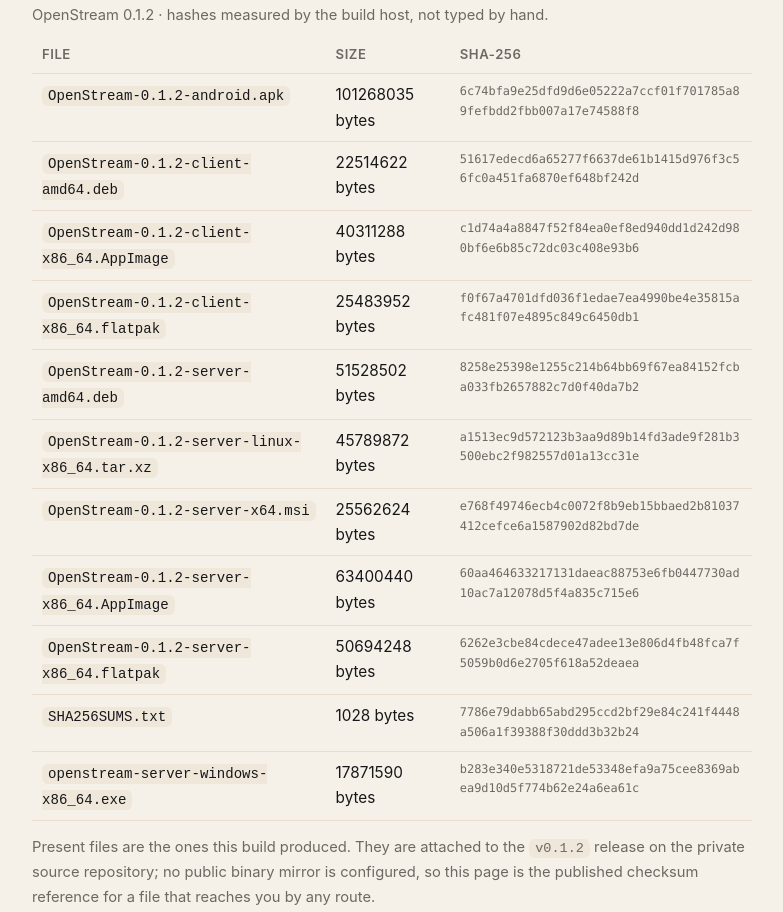
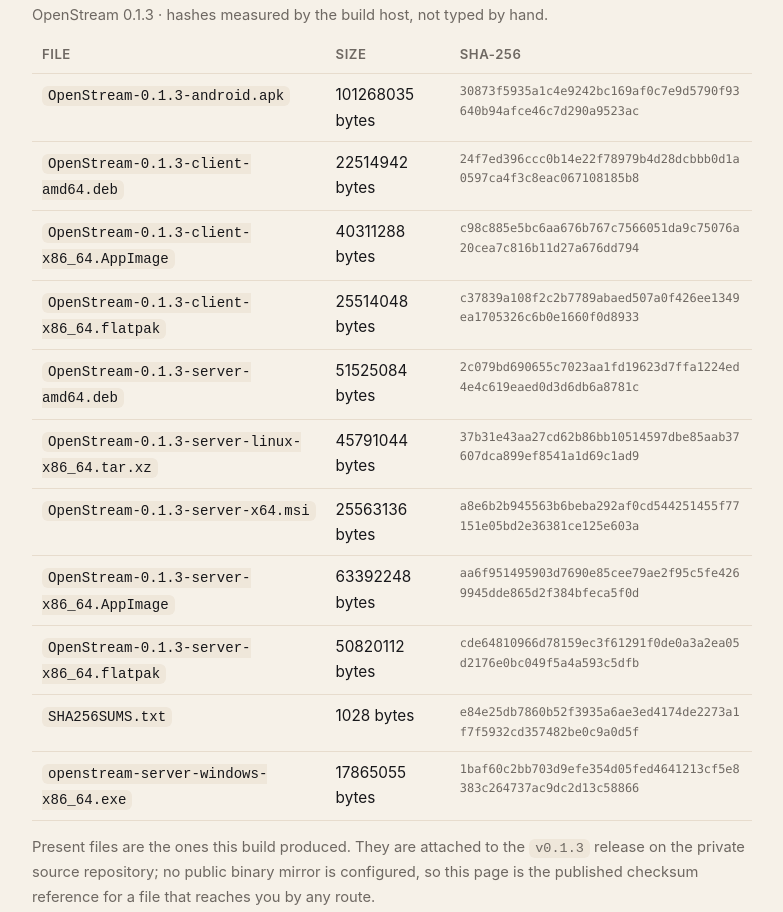
Before and after one commit to mhqurashi-apps/openstream, a plain HTML site: page downloads.html in a window 1280 px wide. Shown: the part 655-1567 px from the top of the page, without its empty margins (248-1031 px from the left). Drawn offline with Linux system fonts and the light colour scheme.

Commit message:
Publish the OpenStream public pages

```diff
--- a/downloads.html
+++ b/downloads.html
@@ -107,23 +107,23 @@
   <a href="https://github.com/MHQurashi/openstream/blob/master/docs/TESTING.md">docs/TESTING.md</a>.</p>
 
 <!-- artifacts:start -->
-  <p class="updated">OpenStream 0.1.2 &middot; hashes measured by the build host, not typed by hand.</p>
+  <p class="updated">OpenStream 0.1.3 &middot; hashes measured by the build host, not typed by hand.</p>
   <table>
     <tr><th>File</th><th>Size</th><th>SHA-256</th></tr>
-    <tr><td><code>OpenStream-0.1.2-android.apk</code></td><td>101268035 bytes</td><td class="hash">6c74bfa9e25dfd9d6e05222a7ccf01f701785a89fefbdd2fbb007a17e74588f8</td></tr>
-    <tr><td><code>OpenStream-0.1.2-client-amd64.deb</code></td><td>22514622 bytes</td><td class="hash">51617edecd6a65277f6637de61b1415d976f3c56fc0a451fa6870ef648bf242d</td></tr>
-    <tr><td><code>OpenStream-0.1.2-client-x86_64.AppImage</code></td><td>40311288 bytes</td><td class="hash">c1d74a4a8847f52f84ea0ef8ed940dd1d242d980bf6e6b85c72dc03c408e93b6</td></tr>
-    <tr><td><code>OpenStream-0.1.2-client-x86_64.flatpak</code></td><td>25483952 bytes</td><td class="hash">f0f67a4701dfd036f1edae7ea4990be4e35815afc481f07e4895c849c6450db1</td></tr>
-    <tr><td><code>OpenStream-0.1.2-server-amd64.deb</code></td><td>51528502 bytes</td><td class="hash">8258e25398e1255c214b64bb69f67ea84152fcba033fb2657882c7d0f40da7b2</td></tr>
-    <tr><td><code>OpenStream-0.1.2-server-linux-x86_64.tar.xz</code></td><td>45789872 bytes</td><td class="hash">a1513ec9d572123b3aa9d89b14fd3ade9f281b3500ebc2f982557d01a13cc31e</td></tr>
-    <tr><td><code>OpenStream-0.1.2-server-x64.msi</code></td><td>25562624 bytes</td><td class="hash">e768f49746ecb4c0072f8b9eb15bbaed2b81037412cefce6a1587902d82bd7de</td></tr>
-    <tr><td><code>OpenStream-0.1.2-server-x86_64.AppImage</code></td><td>63400440 bytes</td><td class="hash">60aa464633217131daeac88753e6fb0447730ad10ac7a12078d5f4a835c715e6</td></tr>
-    <tr><td><code>OpenStream-0.1.2-server-x86_64.flatpak</code></td><td>50694248 bytes</td><td class="hash">6262e3cbe84cdece47adee13e806d4fb48fca7f5059b0d6e2705f618a52deaea</td></tr>
-    <tr><td><code>SHA256SUMS.txt</code></td><td>1028 bytes</td><td class="hash">7786e79dabb65abd295ccd2bf29e84c241f4448a506a1f39388f30ddd3b32b24</td></tr>
-    <tr><td><code>openstream-server-windows-x86_64.exe</code></td><td>17871590 bytes</td><td class="hash">b283e340e5318721de53348efa9a75cee8369abea9d10d5f774b62e24a6ea61c</td></tr>
+    <tr><td><code>OpenStream-0.1.3-android.apk</code></td><td>101268035 bytes</td><td class="hash">30873f5935a1c4e9242bc169af0c7e9d5790f93640b94afce46c7d290a9523ac</td></tr>
+    <tr><td><code>OpenStream-0.1.3-client-amd64.deb</code></td><td>22514942 bytes</td><td class="hash">24f7ed396ccc0b14e22f78979b4d28dcbbb0d1a0597ca4f3c8eac067108185b8</td></tr>
+    <tr><td><code>OpenStream-0.1.3-client-x86_64.AppImage</code></td><td>40311288 bytes</td><td class="hash">c98c885e5bc6aa676b767c7566051da9c75076a20cea7c816b11d27a676dd794</td></tr>
+    <tr><td><code>OpenStream-0.1.3-client-x86_64.flatpak</code></td><td>25514048 bytes</td><td class="hash">c37839a108f2c2b7789abaed507a0f426ee1349ea1705326c6b0e1660f0d8933</td></tr>
+    <tr><td><code>OpenStream-0.1.3-server-amd64.deb</code></td><td>51525084 bytes</td><td class="hash">2c079bd690655c7023aa1fd19623d7ffa1224ed4e4c619eaed0d3d6db6a8781c</td></tr>
+    <tr><td><code>OpenStream-0.1.3-server-linux-x86_64.tar.xz</code></td><td>45791044 bytes</td><td class="hash">37b31e43aa27cd62b86bb10514597dbe85aab37607dca899ef8541a1d69c1ad9</td></tr>
+    <tr><td><code>OpenStream-0.1.3-server-x64.msi</code></td><td>25563136 bytes</td><td class="hash">a8e6b2b945563b6beba292af0cd544251455f77151e05bd2e36381ce125e603a</td></tr>
+    <tr><td><code>OpenStream-0.1.3-server-x86_64.AppImage</code></td><td>63392248 bytes</td><td class="hash">aa6f951495903d7690e85cee79ae2f95c5fe4269945dde865d2f384bfeca5f0d</td></tr>
+    <tr><td><code>OpenStream-0.1.3-server-x86_64.flatpak</code></td><td>50820112 bytes</td><td class="hash">cde64810966d78159ec3f61291f0de0a3a2ea05d2176e0bc049f5a4a593c5dfb</td></tr>
+    <tr><td><code>SHA256SUMS.txt</code></td><td>1028 bytes</td><td class="hash">e84e25db7860b52f3935a6ae3ed4174de2273a1f7f5932cd357482be0c9a0d5f</td></tr>
+    <tr><td><code>openstream-server-windows-x86_64.exe</code></td><td>17865055 bytes</td><td class="hash">1baf60c2bb703d9efe354d05fed4641213cf5e8383c264737ac9dc2d13c58866</td></tr>
   </table>
   <p class="updated">Present files are the ones this build produced. They are
-  attached to the <code>v0.1.2</code> release on the private source repository; no
+  attached to the <code>v0.1.3</code> release on the private source repository; no
   public binary mirror is configured, so this page is the published checksum
   reference for a file that reaches you by any route.</p>
   <h3>Not in this build</h3>
```
